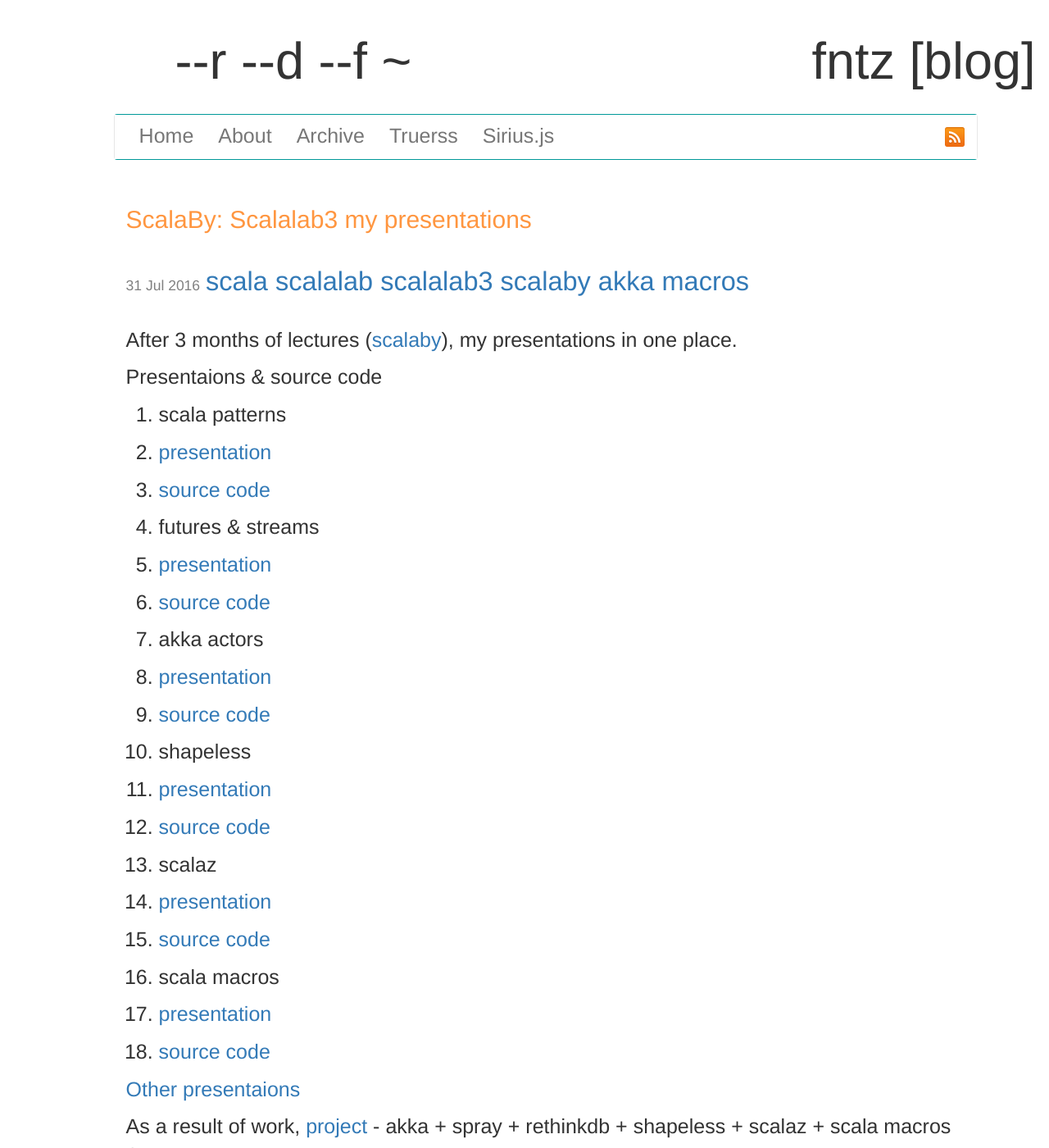
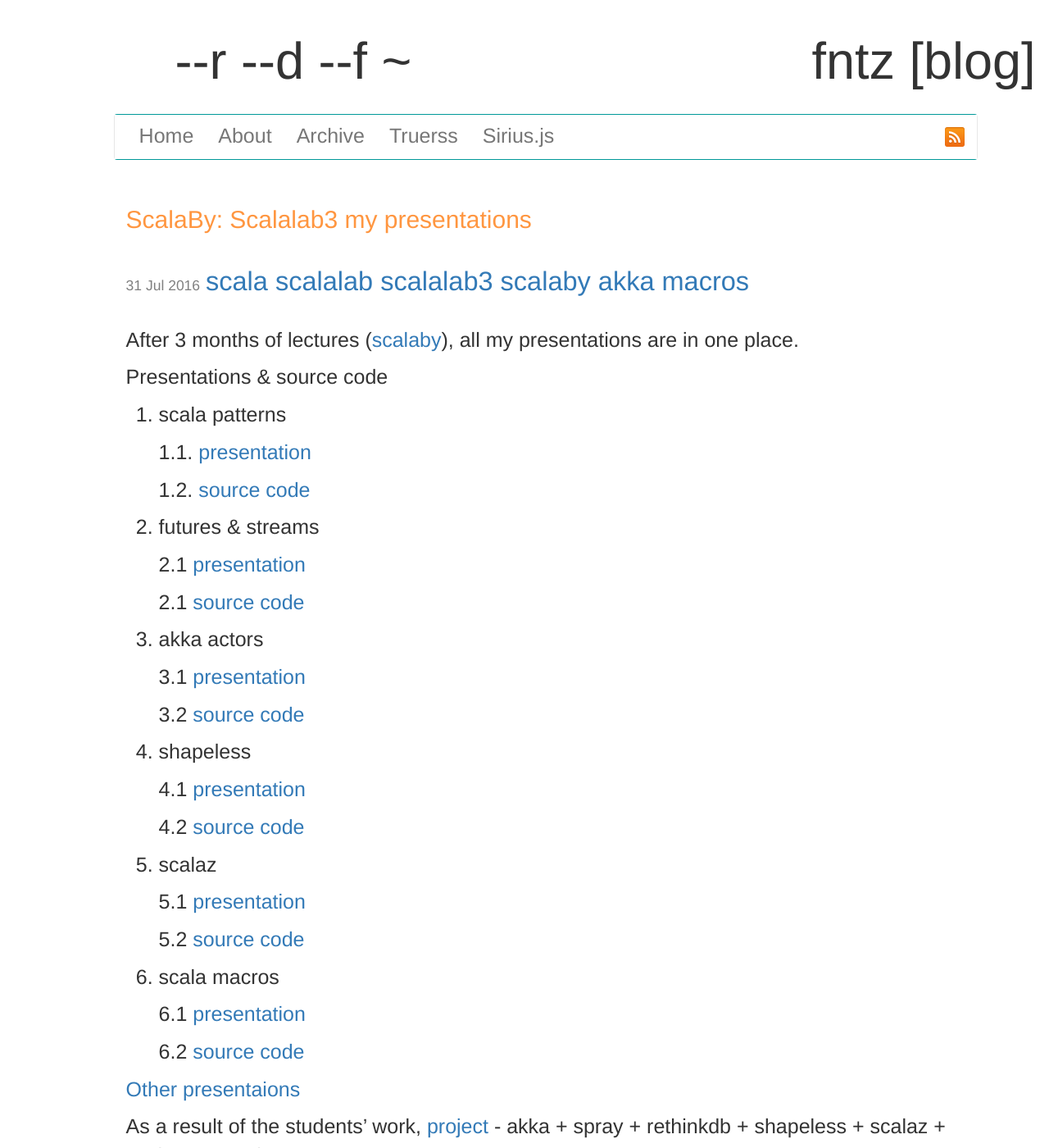
Before and after one commit to fntz/fntz.github.io, a Jekyll site: the page built from _posts/2016-07-31-scalalab3-presentations.markdown, in a window 1280 px wide and 1400 px high. Shown: the whole window at 82% size. Built offline with Jekyll 4.4.1, drawn with Linux system fonts in a browser that asks for light colours; nearby versions of some CDN libraries; comment, search, counter and statistics services are not loaded.

Commit message:
fix post about scalalab

```diff
--- a/_posts/2016-07-31-scalalab3-presentations.markdown
+++ b/_posts/2016-07-31-scalalab3-presentations.markdown
@@ -5,50 +5,50 @@ date:   2016-07-31 19:12:00
 comments: true
 categories: scala
 tags: scala scalalab scalalab3 scalaby akka macros
-summary: "After 3 months of lectures, my presentations in one place."
+summary: "After 3 months of lectures, all my presentations are in one place."
 ---
 
-After 3 months of lectures ([scalaby](http://scala.by/)), my presentations in one place.
+After 3 months of lectures ([scalaby](http://scala.by/)), all my presentations are in one place.
 
-Presentaions & source code
+Presentations & source code
 
 1. scala patterns
 
-  1. [presentation](https://github.com/fntz/scalalab3-lectures/blob/master/presentations/patterns.html)
+    1.1. [presentation](https://github.com/fntz/scalalab3-lectures/blob/master/presentations/patterns.html)
 
-  2. [source code](https://github.com/fntz/scalalab3-lectures/tree/master/lectures/patterns)
+    1.2. [source code](https://github.com/fntz/scalalab3-lectures/tree/master/lectures/patterns)
 
 2. futures & streams
 
-  1. [presentation](https://github.com/fntz/scalalab3-lectures/blob/master/presentations/futures-and-streams.html)
+    2.1 [presentation](https://github.com/fntz/scalalab3-lectures/blob/master/presentations/futures-and-streams.html)
 
-  2. [source code](https://github.com/fntz/scalalab3-lectures/blob/master/lectures/futures-and-streams/)
+    2.1 [source code](https://github.com/fntz/scalalab3-lectures/blob/master/lectures/futures-and-streams/)
 
 3. akka actors
 
-  1. [presentation](https://github.com/fntz/scalalab3-lectures/blob/master/presentations/actors.html)
+    3.1 [presentation](https://github.com/fntz/scalalab3-lectures/blob/master/presentations/actors.html)
 
-  2. [source code](https://github.com/fntz/scalalab3-lectures/blob/master/lectures/actors/)
+    3.2 [source code](https://github.com/fntz/scalalab3-lectures/blob/master/lectures/actors/)
 
 4. shapeless
 
-  1. [presentation](https://github.com/fntz/scalalab3-lectures/blob/master/presentations/shapeless.html)
+    4.1 [presentation](https://github.com/fntz/scalalab3-lectures/blob/master/presentations/shapeless.html)
 
-  2. [source code](https://github.com/fntz/scalalab3-lectures/blob/master/lectures/shapeless/)
+    4.2 [source code](https://github.com/fntz/scalalab3-lectures/blob/master/lectures/shapeless/)
 
 5. scalaz
 
-  1. [presentation](https://github.com/fntz/scalalab3-lectures/blob/master/presentations/scalaz.html)
+    5.1 [presentation](https://github.com/fntz/scalalab3-lectures/blob/master/presentations/scalaz.html)
 
-  2. [source code](https://github.com/fntz/scalalab3-lectures/blob/master/lectures/scalaz/)
+    5.2 [source code](https://github.com/fntz/scalalab3-lectures/blob/master/lectures/scalaz/)
 
 6. scala macros
 
-  1. [presentation](https://github.com/fntz/scalalab3-lectures/blob/master/presentations/macro.html)
+    6.1 [presentation](https://github.com/fntz/scalalab3-lectures/blob/master/presentations/macro.html)
 
-  2. [source code](https://github.com/fntz/scalalab3-lectures/blob/master/lectures/macroworld/)
+    6.2 [source code](https://github.com/fntz/scalalab3-lectures/blob/master/lectures/macroworld/)
 
 
 [Other presentaions](https://github.com/scalalab3/scalalab3-lectures)
 
-As a result of work, [project](https://github.com/scalalab3/logs-service) - akka + spray + rethinkdb + shapeless + scalaz + scala macros :)
+As a result of the students' work, [project](https://github.com/scalalab3/logs-service) - akka + spray + rethinkdb + shapeless + scalaz + scala macros :)
```
